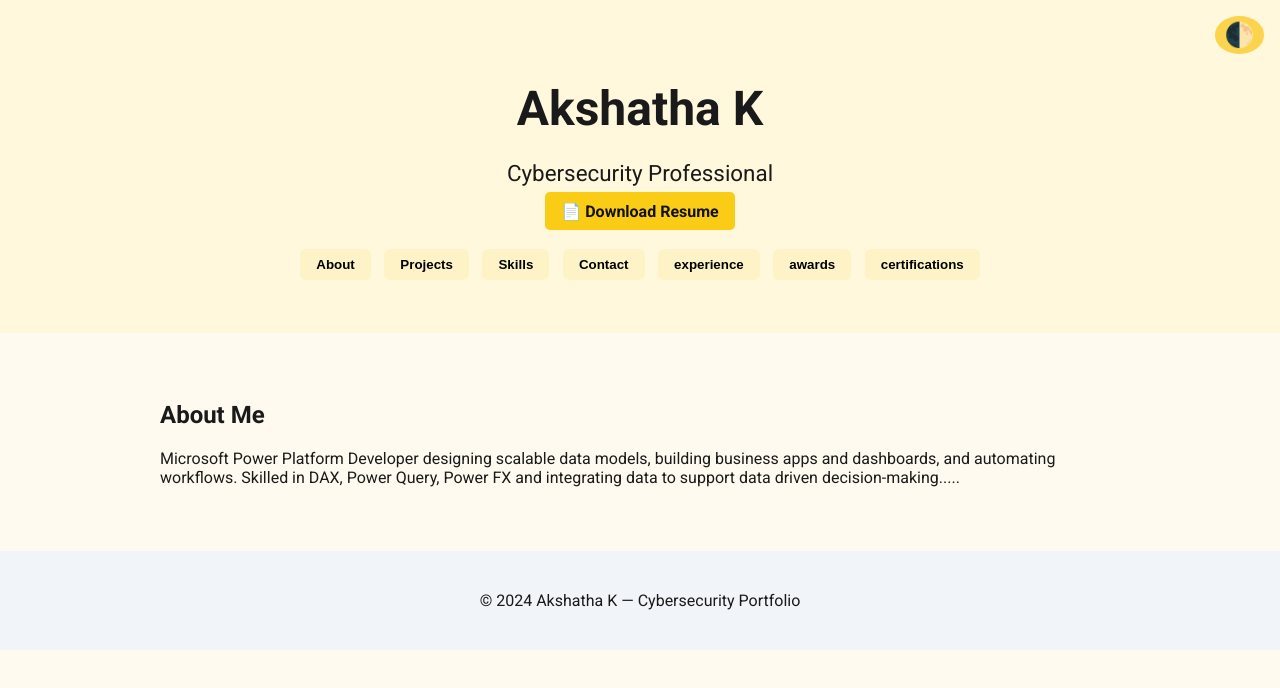
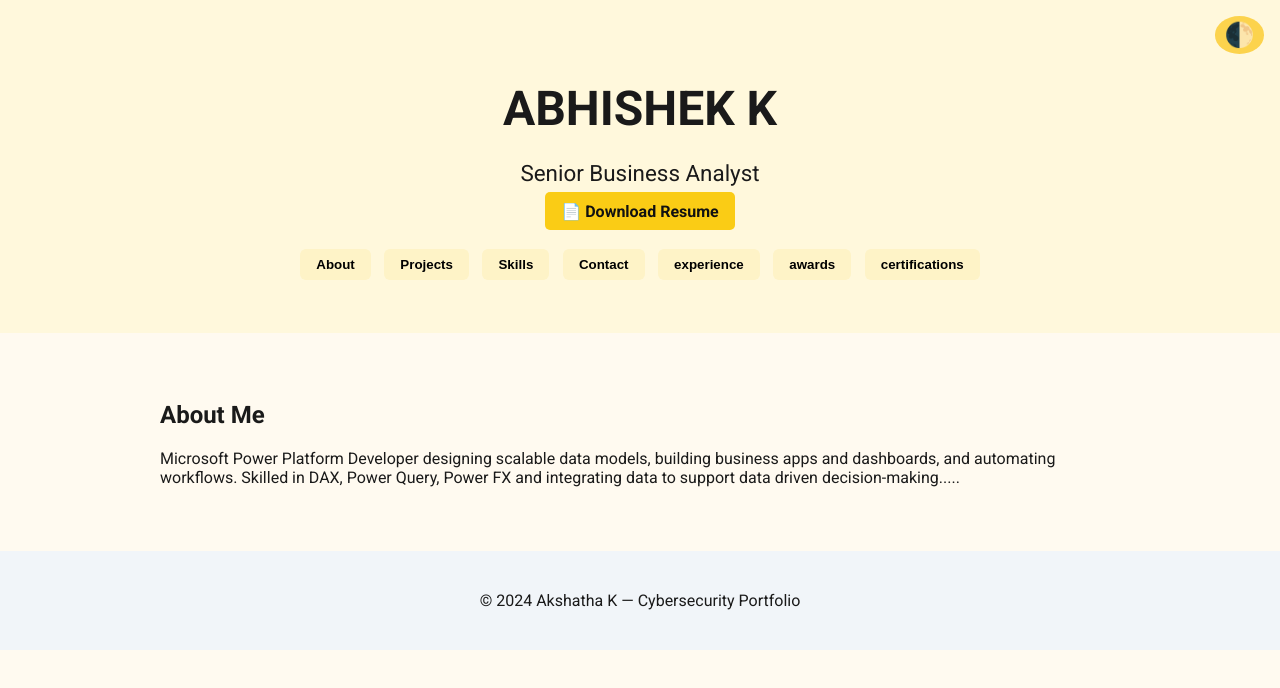
Before and after one commit to abhishekchennakeshava/abhishekchennakeshava.github.io, a plain HTML site: page index.html in a window 1280 px wide. Drawn offline with Linux system fonts and the light colour scheme; files that its build step writes are made by us from their sources; files whose address does not match are found by name.

Commit message:
index.html

```diff
--- a/index.html
+++ b/index.html
@@ -14,8 +14,8 @@
 
   <header class="hero">
     <div class="intro">
-      <h1>Akshatha K</h1>
-      <p>Cybersecurity Professional</p>
+      <h1>ABHISHEK K</h1>
+      <p>Senior Business Analyst</p>
       <a href="Resume_AkshathaK.pdf" class="resume-btn" download>📄 Download Resume</a>
       <nav class="navbar">
         <button onclick="showSection('about')">About</button>
```
